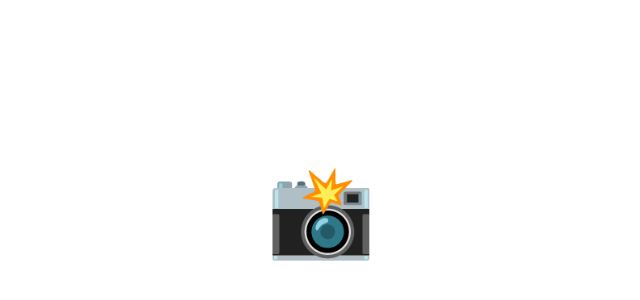
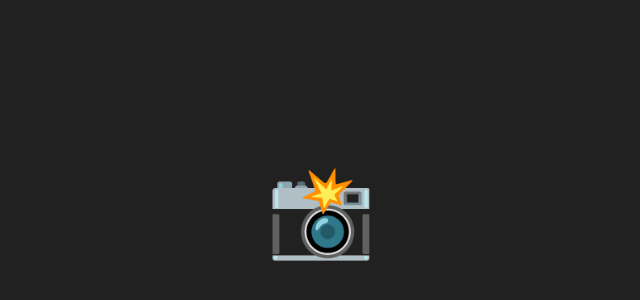
Before and after one commit to Yorkun/YorKun-website-2017, a plain HTML site: page pic.html in a window 1280 px wide. Shown: the part 196-496 px from the top of the page, without its empty margins (327-967 px from the left). Drawn offline with Linux system fonts and the light colour scheme.

Commit message:
Update pic.html

```diff
--- a/pic.html
+++ b/pic.html
@@ -11,7 +11,7 @@
     body {
       justify-content: center;
       align-items: center;
-      backgroud:#212121;
+      background:#212121;
       width:100%;
       height:100vh;
       display:flex;
```
